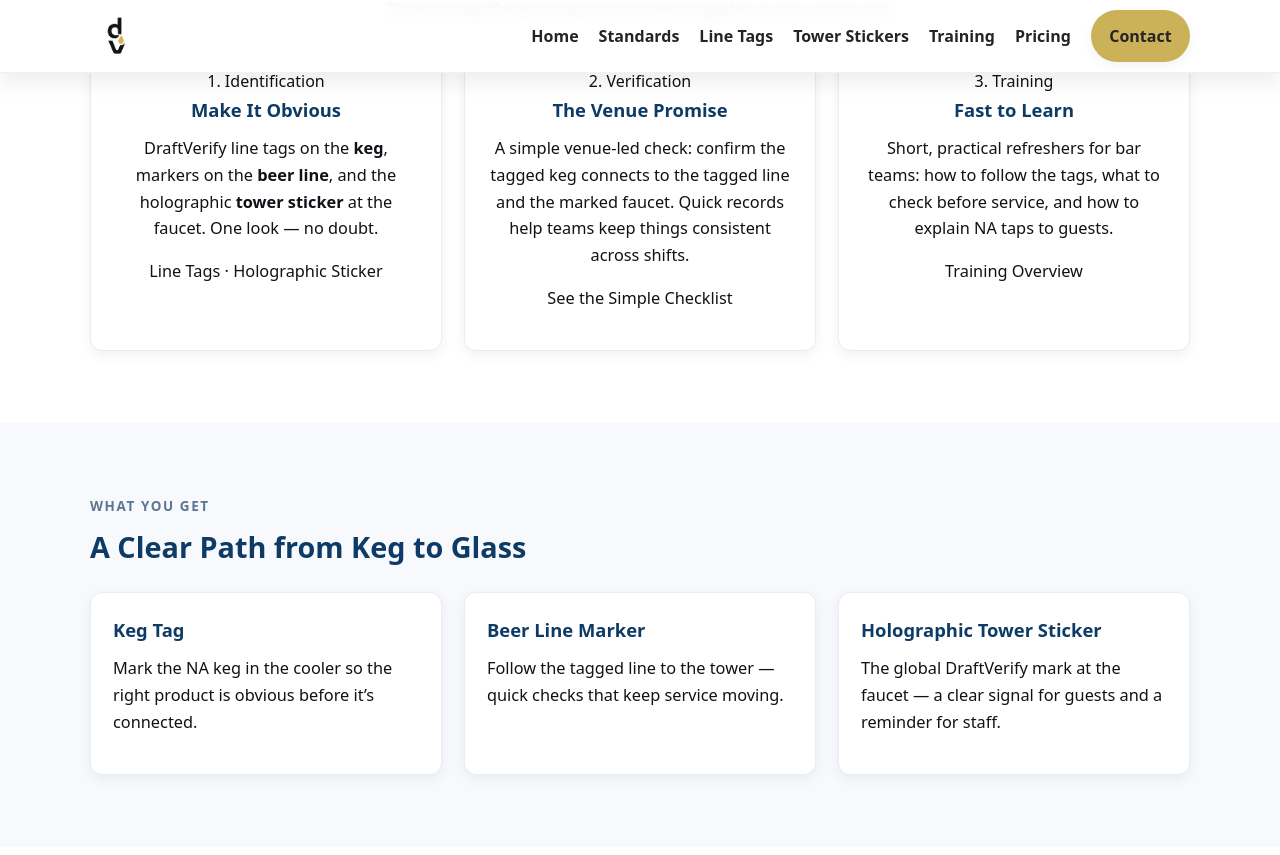
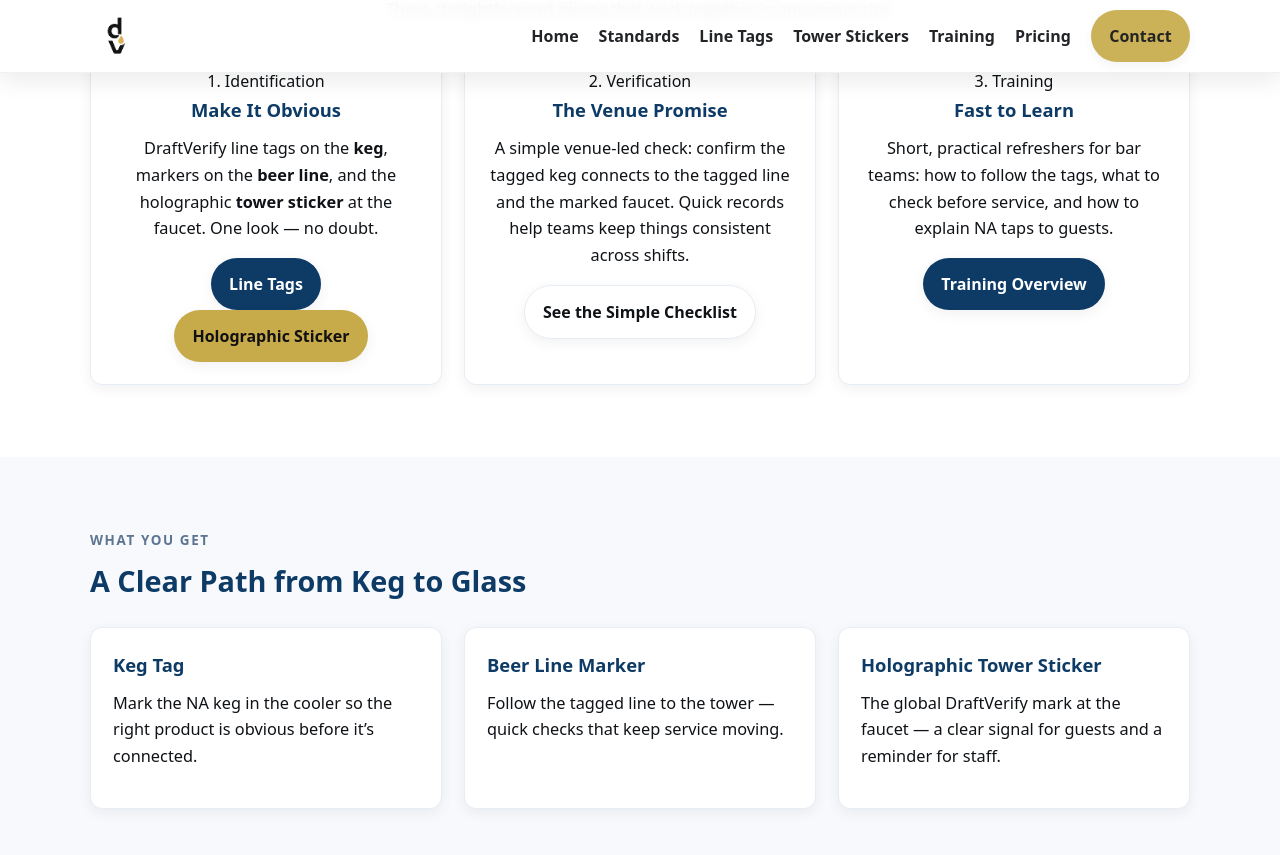
Before and after one commit to draftverify/draftverify.com, a Jekyll site: the page built from index.md, in a window 1280 px wide and 900 px high, scrolled down 1075 px. Shown: the top 855 px of the window. Built offline with Jekyll 4.4.1, drawn with Linux system fonts in a browser that asks for light colours.

Commit message:
Update index.md

```diff
--- a/index.md
+++ b/index.md
@@ -44,7 +44,10 @@ description: DraftVerify is the global mark for non-alcoholic draft service —
           DraftVerify line tags on the <strong>keg</strong>, markers on the <strong>beer line</strong>, and the holographic <strong>tower sticker</strong> at the faucet.
           One look — no doubt.
         </p>
-        <p><a href="{{ '/line-tags/' | relative_url }}">Line Tags</a> · <a href="{{ '/tower-stickers/' | relative_url }}">Holographic Sticker</a></p>
+        <div style="margin-top:8px">
+          <a class="btn primary" href="{{ '/line-tags/' | relative_url }}" aria-label="View Line Tags">Line Tags</a>
+          <a class="btn gold" href="{{ '/tower-stickers/' | relative_url }}" style="margin-left:10px" aria-label="View Holographic Sticker">Holographic Sticker</a>
+        </div>
       </div>
 
       <div class="card reveal">
@@ -54,7 +57,9 @@ description: DraftVerify is the global mark for non-alcoholic draft service —
           A simple venue-led check: confirm the tagged keg connects to the tagged line and the marked faucet.
           Quick records help teams keep things consistent across shifts.
         </p>
-        <p><a href="{{ '/standards/' | relative_url }}">See the Simple Checklist</a></p>
+        <div style="margin-top:8px">
+          <a class="btn ghost" href="{{ '/standards/' | relative_url }}" aria-label="See the Simple Checklist">See the Simple Checklist</a>
+        </div>
       </div>
 
       <div class="card reveal">
@@ -63,7 +68,9 @@ description: DraftVerify is the global mark for non-alcoholic draft service —
         <p>
           Short, practical refreshers for bar teams: how to follow the tags, what to check before service, and how to explain NA taps to guests.
         </p>
-        <p><a href="{{ '/training/' | relative_url }}">Training Overview</a></p>
+        <div style="margin-top:8px">
+          <a class="btn primary" href="{{ '/training/' | relative_url }}" aria-label="View Training Overview">Training Overview</a>
+        </div>
       </div>
     </div>
   </div>
```
